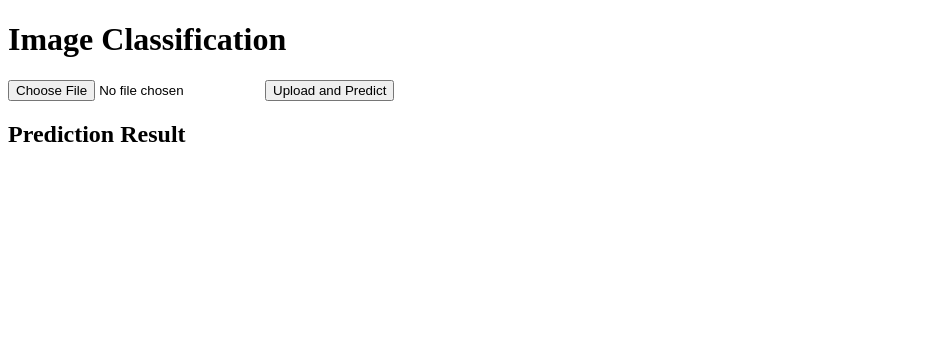
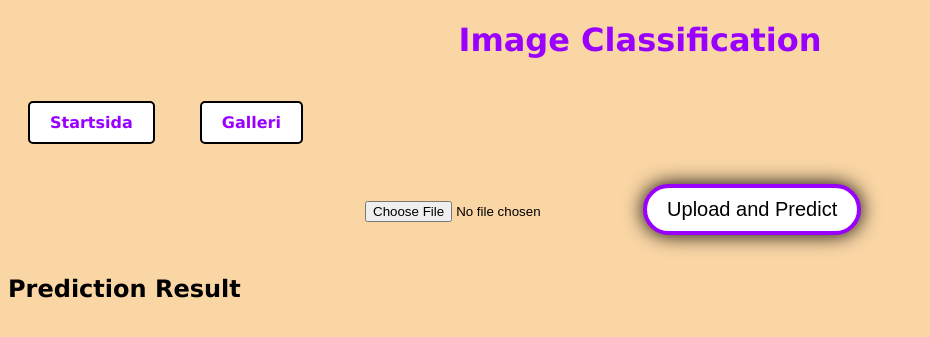
Before and after one commit to Code-666/svamp_agil_grupp, a Flask app: page /ai in a window 1280 px wide. Shown: the top 337 px of the page, without its empty margins (0-930 px from the left). Run offline with Flask 3, Linux system fonts and the light colour scheme.

Commit message:
small changes

```diff
--- a/templates/ai.html
+++ b/templates/ai.html
@@ -2,9 +2,12 @@
 <html>
 <head>
     <title>Image Classification</title>
+    <link rel="stylesheet" href="{{ url_for('static', filename='css/min_svamp_css.css')}}">
 </head>
 <body>
     <h1>Image Classification</h1>
+    <a href="/mainpage" class="identifera-svamp">Startsida</a>
+    <a href="/galleri" class="identifera-svamp">Galleri</a>
 
     <form action="/upload" method="POST" enctype="multipart/form-data">
         <input type="file" name="file" accept="image/*" />
```
